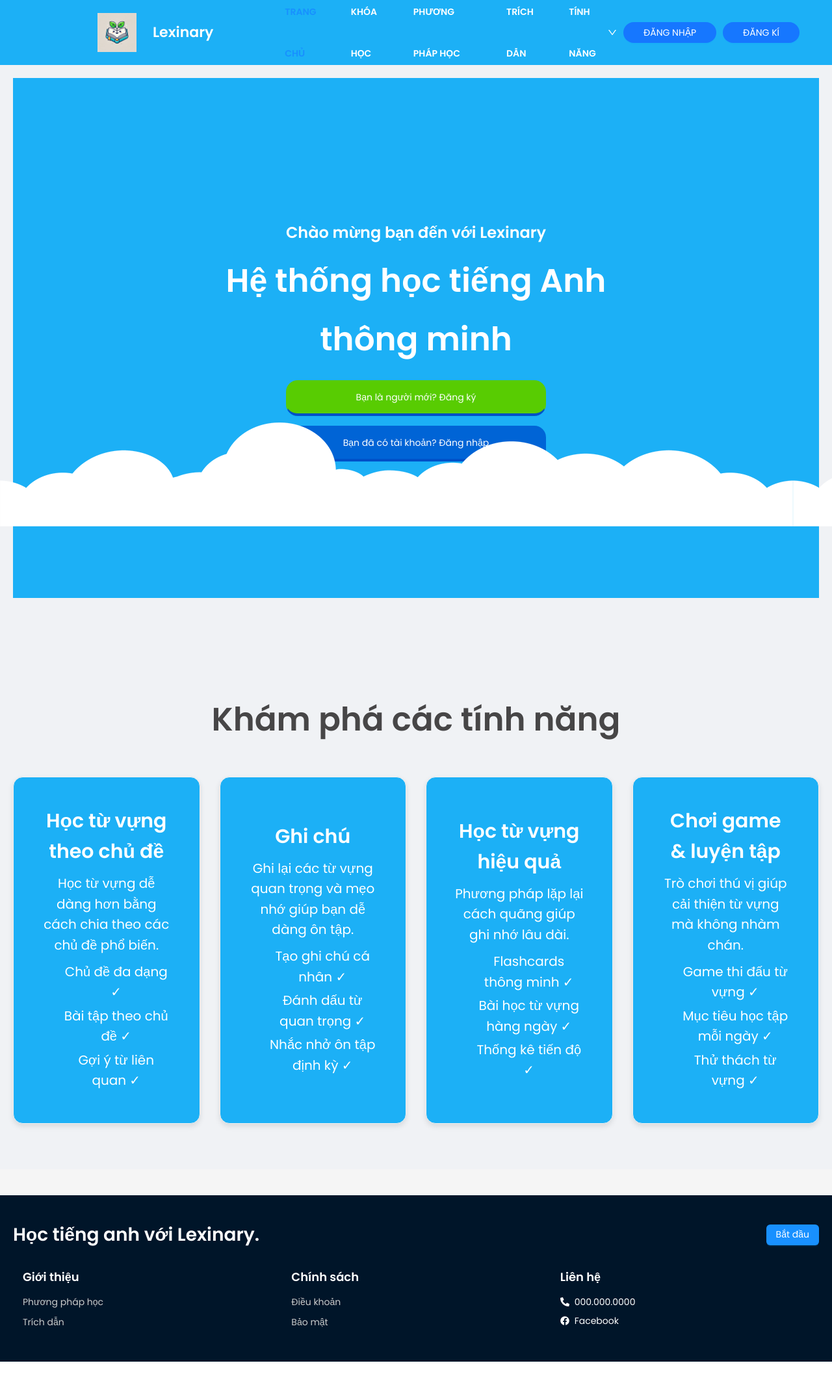
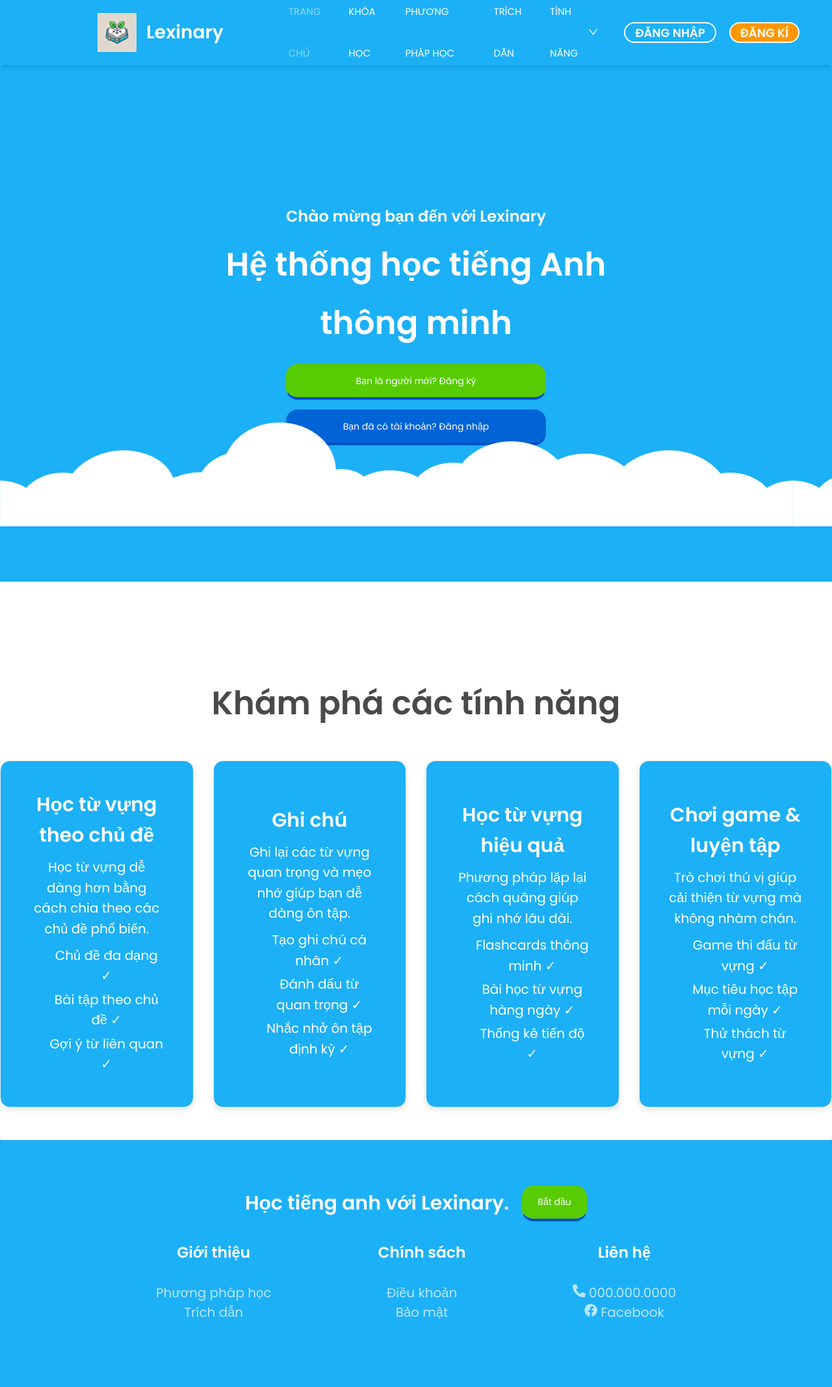
Before and after one commit to NgoHuy05/lexinary, a React (Create React App) app in the folder frontend/: page / in a window 1280 px wide. Shown: the whole page at 65% size. Before the commit the page ends 2095 px from the top, so only its background shows below. Built offline with nearby package versions, Linux system fonts and the light colour scheme; no server answers.

Commit message:
fix lauoutdefault

```diff
--- a/frontend/src/UI/layoutDefault.scss
+++ b/frontend/src/UI/layoutDefault.scss
@@ -18,246 +18,391 @@
   min-height: 100vh;
 
 }
-
-/* layoutDefault.scss */
-
 .header {
   display: flex;
+  align-items: center;
   justify-content: space-between;
-  align-items: center;
-  padding: 0 20px;
-  background-color: #001529;
-  color: #fff;
-  height: 64px;
+  background: $primary-color;
+  padding: 0 50px;  // padding 2 bên
+  height: 100px;
+  color: white;
+  box-shadow: 0 4px 6px rgba(0, 0, 0, 0.1);
+  width: 100%;
+  position: fixed;
+  top: 0;
+  left: 0;
+  z-index: 1000;
 
   &__logo {
     display: flex;
     align-items: center;
-    cursor: pointer;
+    gap: 15px;
 
     img {
-      height: 40px;
-      margin-right: 10px;
-    }
-
-    & .header__brand {
-      font-size: 22px;
-      font-weight: 700;
-      color: #fff;
+      height: 60px;
     }
   }
 
-  &__nav {
+  &__brand {
+    font-size: 28px;
+    font-weight: bold;
+    color: white;
+  }
+
+  .header__nav {
     display: flex;
     align-items: center;
-    justify-content: space-between;
-    width: 100%;
+    justify-content: center;
+    flex-grow: 1;  // chiếm khoảng giữa giữa logo và button
+    gap: 40px;     // cách đều các nav-link
 
     &--left {
       display: flex;
-      gap: 20px;
+      gap: 30px;
 
-      a {
-        color: #fff;
-        font-weight: 600;
+      a, .nav-link {
+        color: white;
         text-decoration: none;
-        line-height: 64px;
-        padding: 0 10px;
-
-        &:hover,
-        &.active {
-          color: #1890ff;
-        }
-      }
-
-      .ant-dropdown-trigger {
-        color: #fff;
-        cursor: pointer;
+        font-weight: 500;
+        transition: color 0.3s ease;
+        font-size: 15px;
 
         &:hover {
-          color: #1890ff;
+          color: $hover-color;
+        }
+
+        &.active {
+          opacity: 0.5;
+          pointer-events: none;
         }
       }
     }
+  }
 
-    &--right {
+  .header__nav--right {
+    display: flex;
+    align-items: center;
+    gap: 20px;
+
+    .user__info {
       display: flex;
       align-items: center;
-      gap: 10px;
+      gap: 20px;
+      margin-right: 20px;
+    }
 
-      .user__info {
-        cursor: pointer;
-        color: #fff;
+    .ant-avatar {
+      width: 50px;
+      height: 50px;
+      background-color: #58CC02;
+    }
+
+    .ant-btn {
+      transition: all 0.3s ease-in-out;
+    }
+
+    .btn__login {
+      border: 2px solid white;
+      color: white;
+      background-color: transparent;
+      font-weight: bold;
+      padding: 12px 30px;
+      font-size: 18px;
+      border-radius: 35px;
+      box-shadow: none;
+      transition: all 0.3s ease-in-out;
+
+      &:hover {
+        background-color: white;
+        color: $primary-color;
+        box-shadow: 0 0 10px rgba(0, 0, 0, 0.2);
       }
+    }
 
-      .btn__login,
-      .btn__register {
-        a {
-          color: #fff;
-          text-decoration: none;
-          display: block;
-          padding: 0 15px;
-          line-height: 32px;
-        }
+    .btn__register {
+      border: 2px solid white;
+      color: white;
+      background-color: $hover-color;
+      font-weight: bold;
+      padding: 12px 30px;
+      font-size: 18px;
+      border-radius: 35px;
+      box-shadow: none;
+      transition: all 0.3s ease-in-out;
+
+      &:hover {
+        background-color: lighten($hover-color, 10%);
+        color: white;
+        box-shadow: 0 0 10px rgba(0, 0, 0, 0.2);
       }
     }
   }
 }
 
-.content {
-  padding: 20px;
-  min-height: calc(100vh - 64px - 200px); /* trừ header + footer ước lượng */
-  background-color: #f0f2f5;
+// Dropdown menu
+.ant-dropdown-menu {
+  border-radius: 8px;
+  box-shadow: 0 4px 10px rgba(0, 0, 0, 0.1);
+  background: white;
+  padding: 10px 0;
+
+  .ant-dropdown-menu-item {
+    padding: 20px 20px !important;
+    font-size: 18px !important;
+    border-bottom: 1px solid #ddd;
+    transition: all 0.3s ease;
+
+    &:hover {
+      background-color: $hover-color !important;
+      color: white !important;
+    }
+  }
+}
+.ant-layout-content {
+  // overflow-x: hidden!important;
+  overflow-x: hidden;
+  overflow-y: visible !important;
+
 }
 
+// Content
+.content {
+  background: white;
+  border-radius: 8px;
+  box-shadow: 0 4px 6px rgba(0, 0, 0, 0.05);
+  margin-top: 95px;
+  flex: 1;
+
+}
+
+// Footer
 .footer {
-  background-color: #001529;
-  color: #fff;
-  padding: 40px 20px;
-  margin-top: 40px;
+  background: $primary-color;
+  padding: 40px;
+  text-align: center;
+  position: relative;
+  z-index: 1;
+  .btn__footer {
+    background: #58CC02;
+    margin: 15px 0;
+    width: 100px;
+    height: 55px;
+    border-radius: 18px;
+    border-bottom: 4px solid #0050C7;
+
+    &:hover {
+      background: $hover-color !important;
+    }
+  }
 
   &__title {
+    color: white;
+    text-align: center;
+    padding: 15px;
+    font-size: 14px;
     display: flex;
-    justify-content: space-between;
+    justify-content: center;
     align-items: center;
-    margin-bottom: 30px;
+    gap: 20px;
 
     h2 {
-      font-weight: 700;
-      font-size: 28px;
-    }
-
-    .btn__footer {
-      background-color: #1890ff;
-      border: none;
+      font-size: 30px;
     }
   }
 
   &__content {
     display: flex;
     justify-content: space-between;
+    align-items: center;
+    margin: 0 200px 60px;
 
     &--left,
     &--mid,
     &--right {
-      flex: 1;
-      padding: 0 15px;
+      color: white;
+      font-size: 20px;
+      display: flex;
+      flex-direction: column;
+      justify-content: center;
+      align-items: center;
 
       h3 {
-        margin-bottom: 15px;
-        font-weight: 600;
-        font-size: 18px;
+        margin-bottom: 30px;
       }
 
       .nav-link {
-        display: block;
-        color: #ccc;
-        margin-bottom: 10px;
-        text-decoration: none;
+        color: rgba(255, 255, 255, 0.697);
 
         &:hover {
-          color: #1890ff;
+          color: white !important;
+          transform: translateX(5px) !important;
         }
       }
 
       div {
-        display: flex;
-        align-items: center;
-        gap: 8px;
-        margin-bottom: 8px;
+        color: rgba(255, 255, 255, 0.697);
+      }
+    }
+  }
+}
+// Media query cho màn hình nhỏ hơn 1024px (tablet)
+@media (max-width: 1024px) {
+  .header {
+    padding: 15px 30px;
+    height: 80px;
+
+    &__logo {
+      img {
+        height: 50px;
+      }
+    }
+
+    &__brand {
+      font-size: 22px;
+    }
+
+    .header__nav {
+      justify-content: flex-start;
+
+      &--left {
+        position: static;
+        gap: 25px;
+        flex-wrap: wrap;
+        justify-content: center;
+        left: auto;
+        transform: none;
+
+        a, .nav-link {
+          font-size: 16px;
+        }
+      }
+
+      &--right {
+        position: static;
+        margin-top: 10px;
+        gap: 10px;
+
+        .btn__login,
+        .btn__register {
+          padding: 15px 25px;
+          font-size: 16px;
+          border-radius: 25px;
+        }
+      }
+    }
+  }
+
+  .content {
+    margin-top: 90px;
+    padding: 0 15px;
+  }
+
+  .footer {
+    padding: 30px 20px;
+
+    &__content {
+      flex-direction: column;
+      gap: 20px;
+      margin: 0 0 20px;
+
+      &--left,
+      &--mid,
+      &--right {
+        font-size: 16px;
+        h3 {
+          margin-bottom: 15px;
+        }
+      }
+    }
+
+    &__title {
+      flex-direction: column;
+      gap: 10px;
+
+      h2 {
+        font-size: 24px;
+      }
+
+      .btn__footer {
+        width: 90px;
+        height: 45px;
       }
     }
   }
 }
 
-/* Responsive */
-@media screen and (max-width: 991px) {
+// Media query cho màn hình nhỏ hơn 480px (mobile)
+@media (max-width: 480px) {
   .header {
-    flex-wrap: wrap;
+    flex-direction: column;
     height: auto;
-    padding: 10px 20px;
+    padding: 10px 15px;
 
-    &__nav {
-      width: 100%;
-      margin-top: 10px;
+    &__logo {
+      justify-content: center;
+      margin-bottom: 10px;
 
+      img {
+        height: 40px;
+      }
+    }
+
+    &__brand {
+      font-size: 18px;
+    }
+
+    .header__nav {
       &--left {
+        gap: 15px;
         flex-wrap: wrap;
-        gap: 10px;
-
-        a,
-        .ant-dropdown-trigger {
-          line-height: 40px;
-          padding: 5px 8px;
-        }
+        justify-content: center;
       }
 
       &--right {
-        justify-content: flex-end;
+        gap: 8px;
+        justify-content: center;
+        margin-top: 10px;
+
+        .btn__login,
+        .btn__register {
+          padding: 10px 15px;
+          font-size: 14px;
+          border-radius: 20px;
+        }
       }
     }
   }
 
+  .content {
+    margin-top: 80px;
+    padding: 0 10px;
+  }
+
   .footer {
+    padding: 20px 10px;
+
     &__content {
-      flex-direction: column;
-      gap: 20px;
+      gap: 15px;
 
       &--left,
       &--mid,
       &--right {
-        padding: 0;
+        font-size: 14px;
+        h3 {
+          margin-bottom: 10px;
+        }
+      }
+    }
+
+    &__title {
+      h2 {
+        font-size: 20px;
+      }
+
+      .btn__footer {
+        width: 80px;
+        height: 40px;
       }
     }
   }
 }
-
-@media screen and (max-width: 575px) {
-  .header {
-    &__logo {
-      width: 100%;
-      justify-content: center;
-      margin-bottom: 10px;
-
-      img {
-        height: 30px;
-      }
-
-      .header__brand {
-        font-size: 20px;
-      }
-    }
-
-    &__nav {
-      &--left,
-      &--right {
-        width: 100%;
-        justify-content: center;
-        gap: 10px;
-      }
-    }
-  }
-
-  .footer {
-    &__title {
-      flex-direction: column;
-      gap: 15px;
-
-      h2 {
-        text-align: center;
-      }
-
-      .btn__footer {
-        width: 100%;
-      }
-    }
-
-    &__content {
-      &--left,
-      &--mid,
-      &--right {
-        text-align: center;
-      }
-    }
-  }
-}
```
